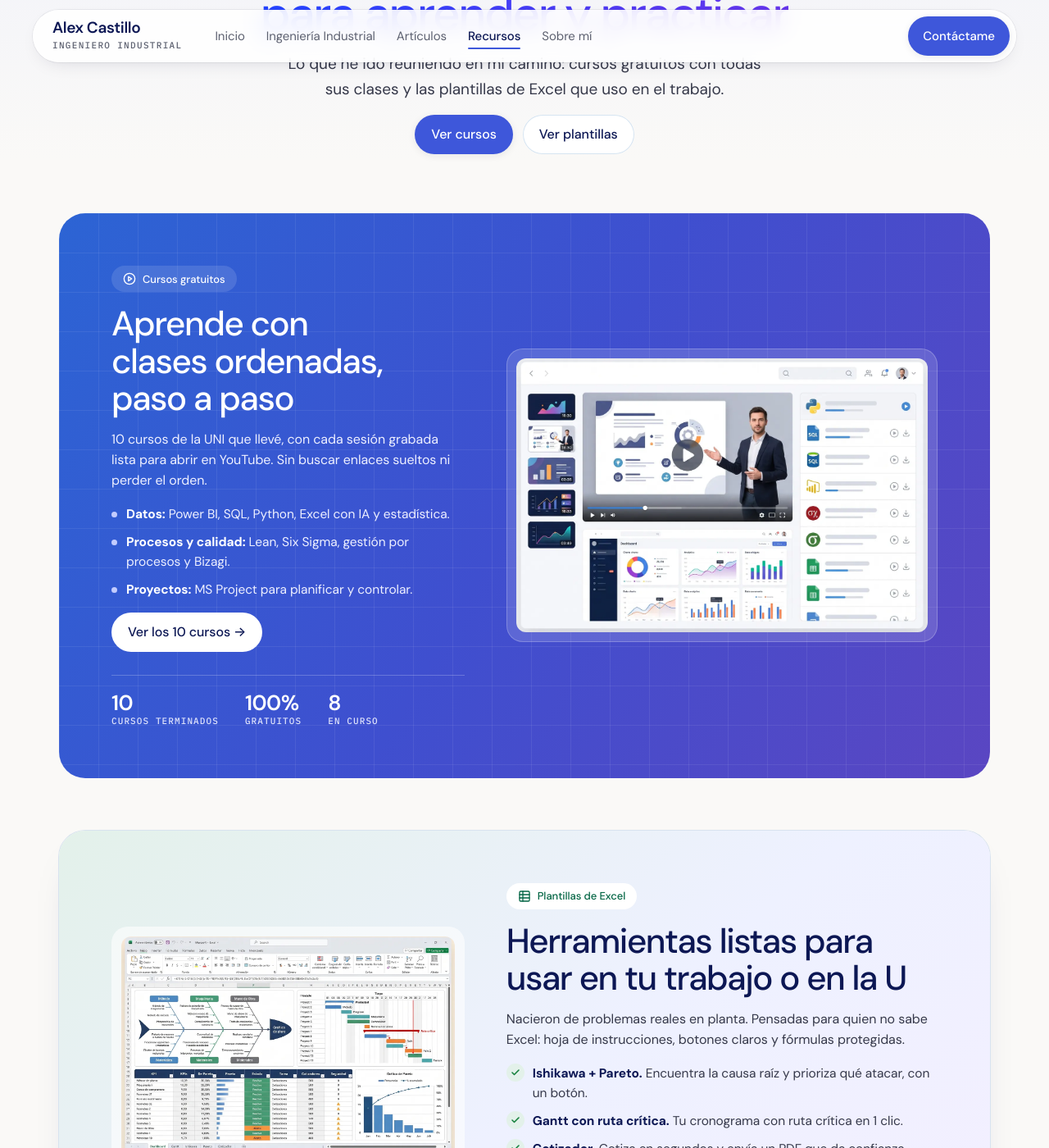
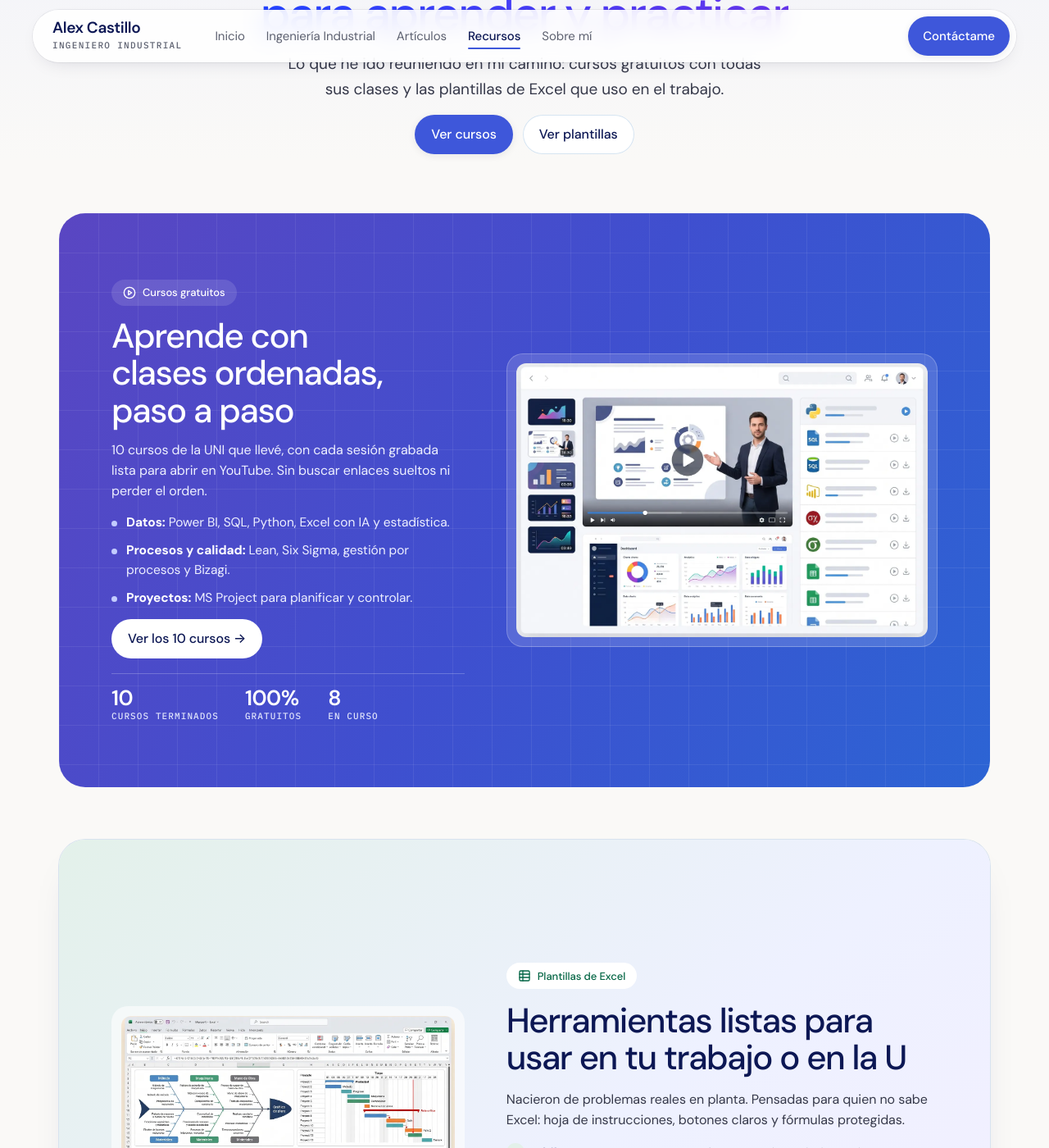
Before and after one commit to AlexCastilloFar/AlexCastilloFar.github.io, a Jekyll site: the page built from recursos/index.html, in a window 1280 px wide and 1400 px high, scrolled down 254 px. Shown: the whole window at 82% size. Built offline with Jekyll 4.4.1, drawn with Linux system fonts in a browser that asks for light colours.

Commit message:
Recursos: degradado invertido y tarjetas del mismo alto (pendiente de aprobación)
Co-Authored-By: Claude Opus 5.5 <noreply@anthropic.com>
Claude-Session: https://claude.ai/code/session_01PDpecnC4qJskpxKXANRDtd

```diff
--- a/assets/css/style.css
+++ b/assets/css/style.css
@@ -1390,3 +1390,6 @@ body:not(.s-inicio):not(.l-post):not(.s-plantillas):not(.s-ingenieria) main{back
 .rc-sellos small{color:#dfe3fb}
 .rc-sellos{border-top-color:rgba(255,255,255,.22)}
 .rc-dark .rc-marco{background:rgba(255,255,255,.14);box-shadow:inset 0 0 0 1px rgba(255,255,255,.22)}
+/* Recursos: degradado invertido (violeta en el texto, azul en la imagen) y ambas tarjetas del mismo alto */
+.rc-dark{background:linear-gradient(300deg,#2c64d4 0%,#3f4fcf 50%,#5a46c2 100%)}
+@media (min-width:901px){.rc-dark,.rc-light{min-height:0;height:700px}.rc-dark .rc-txt{gap:14px}.rc-dark .rc-sellos{margin-top:4px;padding-top:16px}}
```
